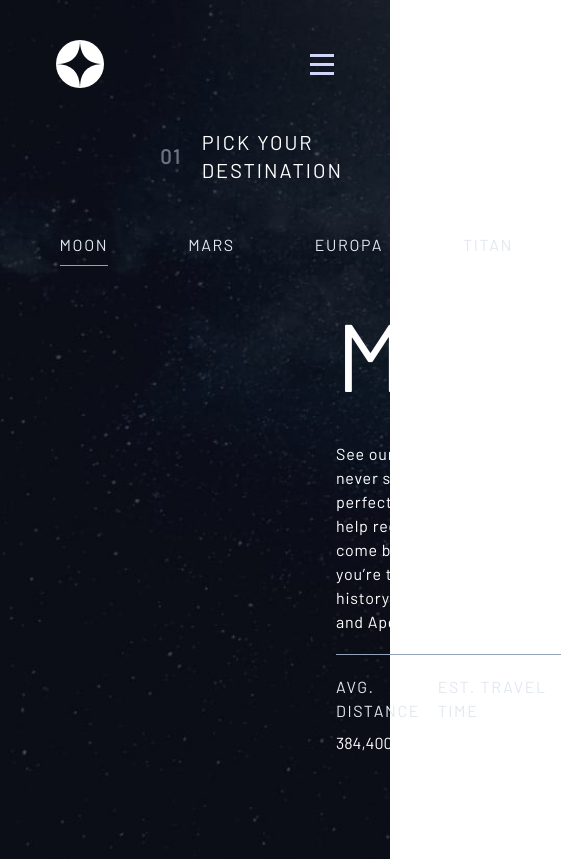
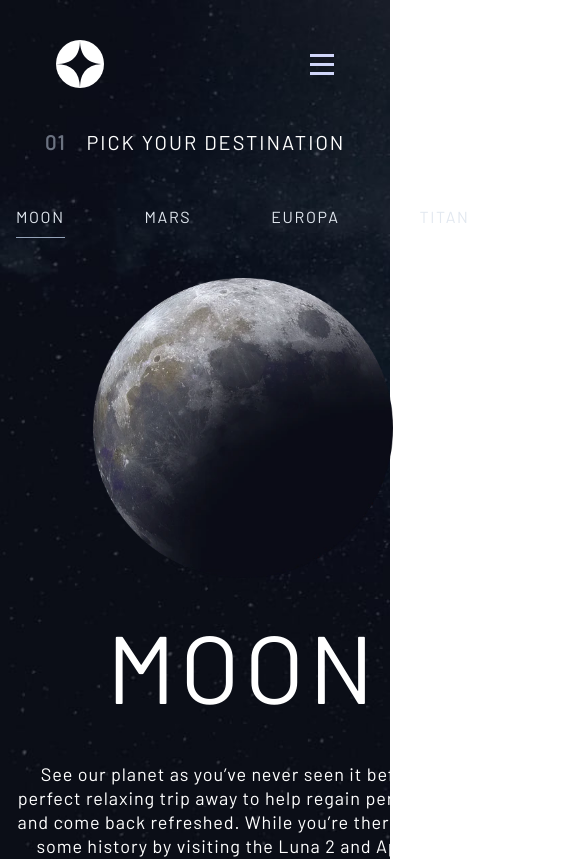
Before and after one commit to ashishmohanty10/space-tourism, a Next.js app: page /destination in a window 390 px wide. Shown: the top 859 px of the page, 561 px wide, since content can reach past the window. Built offline with nearby package versions, Linux system fonts and the light colour scheme.

Commit message:
destination responsive

```diff
--- a/src/app/destination/page.tsx
+++ b/src/app/destination/page.tsx
@@ -11,7 +11,7 @@ const DestinationPage = () => {
     <div>
       <DestinationBG />
 
-      <div className="flex  items-center gap-x-5 px-36">
+      <div className="flex justify-center xl:justify-start items-center gap-x-5 xl:px-36">
         <span className="text-xl font-extrabold text-gray-500 tracking-widest">
           01
         </span>
--- a/src/app/page.tsx
+++ b/src/app/page.tsx
@@ -24,7 +24,7 @@ export default function Home() {
         </div>
 
         <div className="xl:w-1/2 flex justify-center md:mt-60 xl:mt-0">
-          <div className=" w-56 h-56 bg-white rounded-full flex items-center justify-center text-black">
+          <div className="w-72 h-72 xl:w-56 xl:h-56 bg-white rounded-full flex items-center justify-center text-black">
             <p className="text-2xl md:text-4xl font-bold tracking-widest">
               EXPLORE
             </p>
--- a/src/components/destinationComponent.tsx
+++ b/src/components/destinationComponent.tsx
@@ -1,8 +1,8 @@
 "use client";
 import { DataProp } from "@/types/types";
 import { cn } from "@/utils/cn";
-import Image, { StaticImageData } from "next/image";
-import React, { useEffect, useRef, useState } from "react";
+import Image from "next/image";
+import React, { useState } from "react";
 
 interface DestinationComponentProp {
   data: DataProp[];
@@ -13,7 +13,7 @@ const DestinationComponent: React.FC<DestinationComponentProp> = ({ data }) => {
 
   return (
     <div>
-      <div className="flex justify-end gap-x-20 -w-[50%] pr-12">
+      <div className="flex xl:justify-end justify-center gap-x-20 xl:-w-[50%] xl:pr-12 mb-10">
         {data.map((data, idx) => (
           <div key={idx}>
             <button
@@ -30,28 +30,27 @@ const DestinationComponent: React.FC<DestinationComponentProp> = ({ data }) => {
         ))}
       </div>
 
-      <div className="mt-10">
+      <div className="flex flex-col justify-between">
         {data.map((data, idx) => (
           <div
             key={idx}
-            className={cn(
-              `flex justify-between gap-x-80 w-full ${
-                currentTabs === idx ? "" : "hidden"
-              }`
-            )}
+            className={cn(`${currentTabs === idx ? "" : "hidden"}`)}
           >
-            <div className="w-1/2  flex justify-center items-center">
+            <div className="xl:flex justify-between gap-x-80 w-full">
+              <div className="xl:w-1/2  flex justify-center items-center mb-10 xl:mb-0">
                 <Image
                   src={data.images.webp}
                   alt="Destination Image"
-                className="w-[400px] h-[400px] "
+                  className="w-[300px] h-[300px] md:w-[500px] md:h-[500px] xl:w-[400px] xl:h-[400px]"
                 />
               </div>
 
-            <div className="w-1/2">
-              <h2 className="text-8xl mb-10">{data.name}</h2>
+              <div className="xl:w-1/2 flex flex-col gap-y-4 ">
+                <h2 className="text-8xl mb-8 font-normal uppercase tracking-wider text-center xl:text-start">
+                  {data.name}
+                </h2>
 
-              <p className="mb-5 tracking-wider leading-6">
+                <p className="mb-10 tracking-wider leading-6 text-center xl:text-start text-lg font-normal ">
                   {data.description}
                 </p>
 
@@ -72,6 +71,7 @@ const DestinationComponent: React.FC<DestinationComponentProp> = ({ data }) => {
                 </div>
               </div>
             </div>
+          </div>
         ))}
       </div>
     </div>
```
Lines whose indentation alone changed are shown as unchanged.
